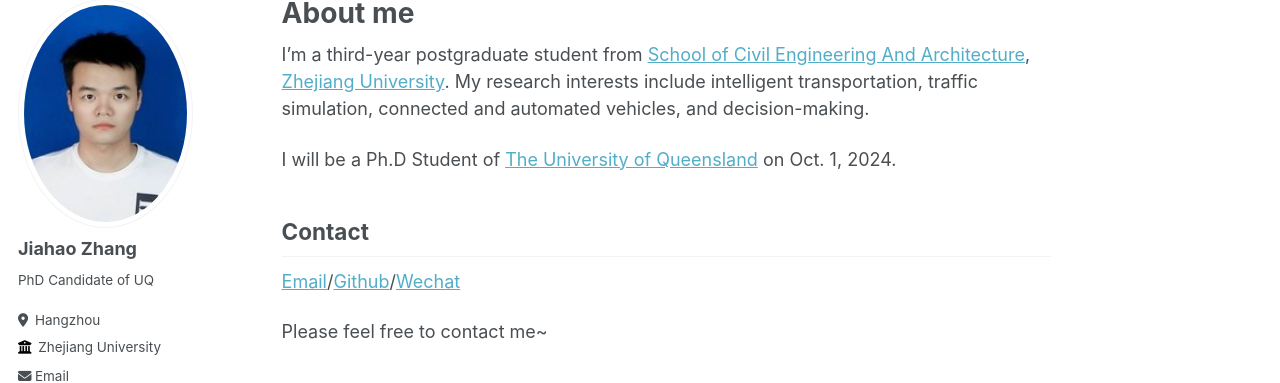
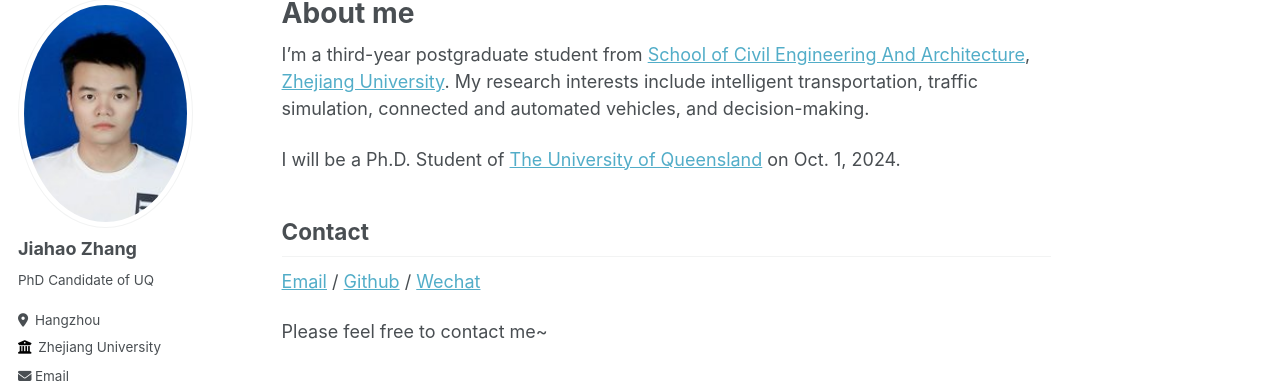
Before and after one commit to zhangjiahao2024/zhangjiahao.github.io, a Jekyll site: the page built from _pages/about.md, in a window 1280 px wide. Shown: the part 87-470 px from the top of the page. Built offline with Jekyll 4.4.1, drawn with Linux system fonts in a browser that asks for light colours; some web fonts are replaced.

```diff
--- a/_pages/about.md
+++ b/_pages/about.md
@@ -7,14 +7,15 @@ redirect_from:
   - /about.html
 ---
 
+
 I'm a third-year postgraduate student from [School of Civil Engineering And Architecture](http://www.ccea.zju.edu.cn/cceaenglish/main.psp), [Zhejiang University](https://www.zju.edu.cn/english/). My research interests include intelligent transportation, traffic simulation, connected and automated vehicles, and decision-making.
 
-I will be a Ph.D Student of [The University of Queensland](https://www.uq.edu.au/) on Oct. 1, 2024.
+I will be a Ph.D. Student of [The University of Queensland](https://www.uq.edu.au/) on Oct. 1, 2024.
 
 
 
 Contact
 ------
-[Email](zhangjiahao:zhangjiahao@zju.edu.cn)/[Github](https://github.com/zhangjiahao2024)/[Wechat](../images/wechat.jpg)
+[Email](zhangjiahao:zhangjiahao@zju.edu.cn) / [Github](https://github.com/zhangjiahao2024) / [Wechat](../images/wechat.jpg)
 
 Please feel free to contact me~
```
